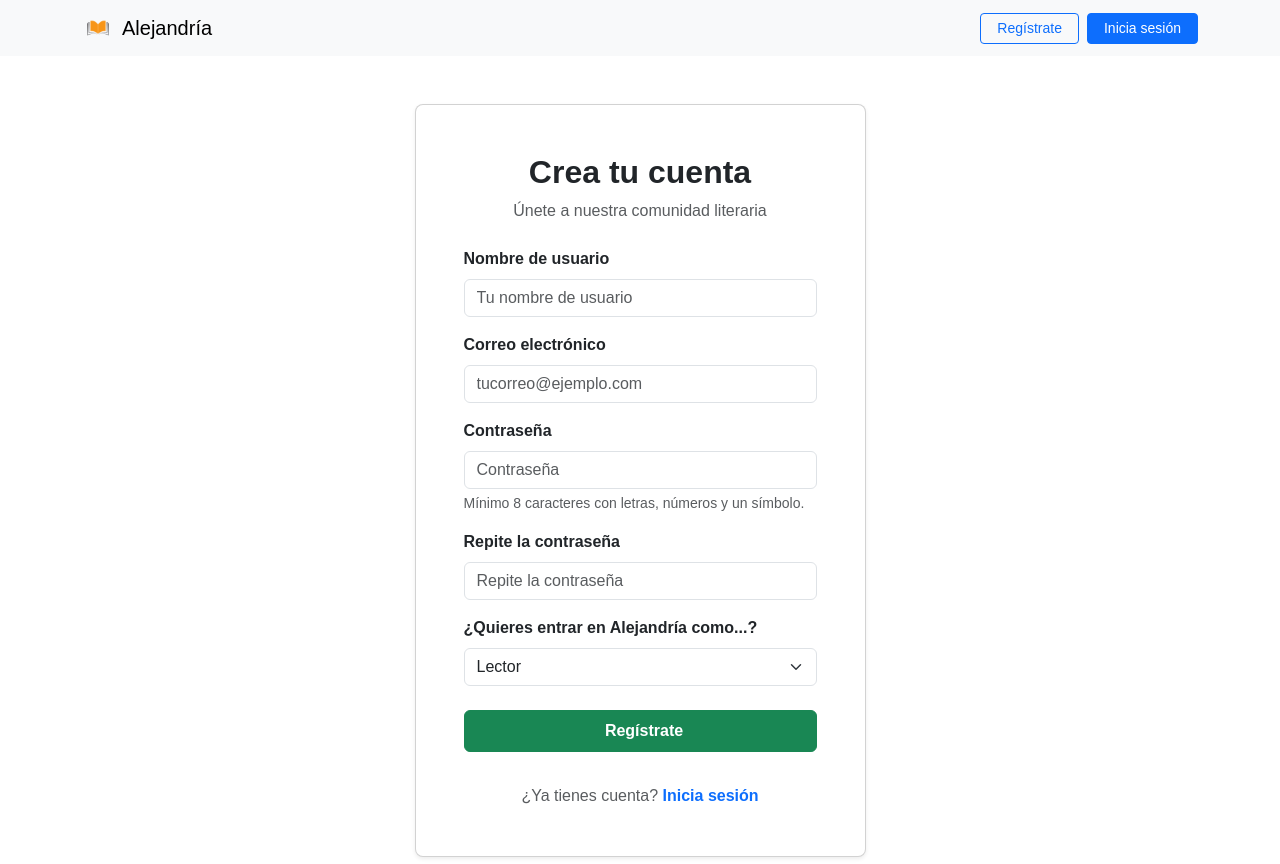
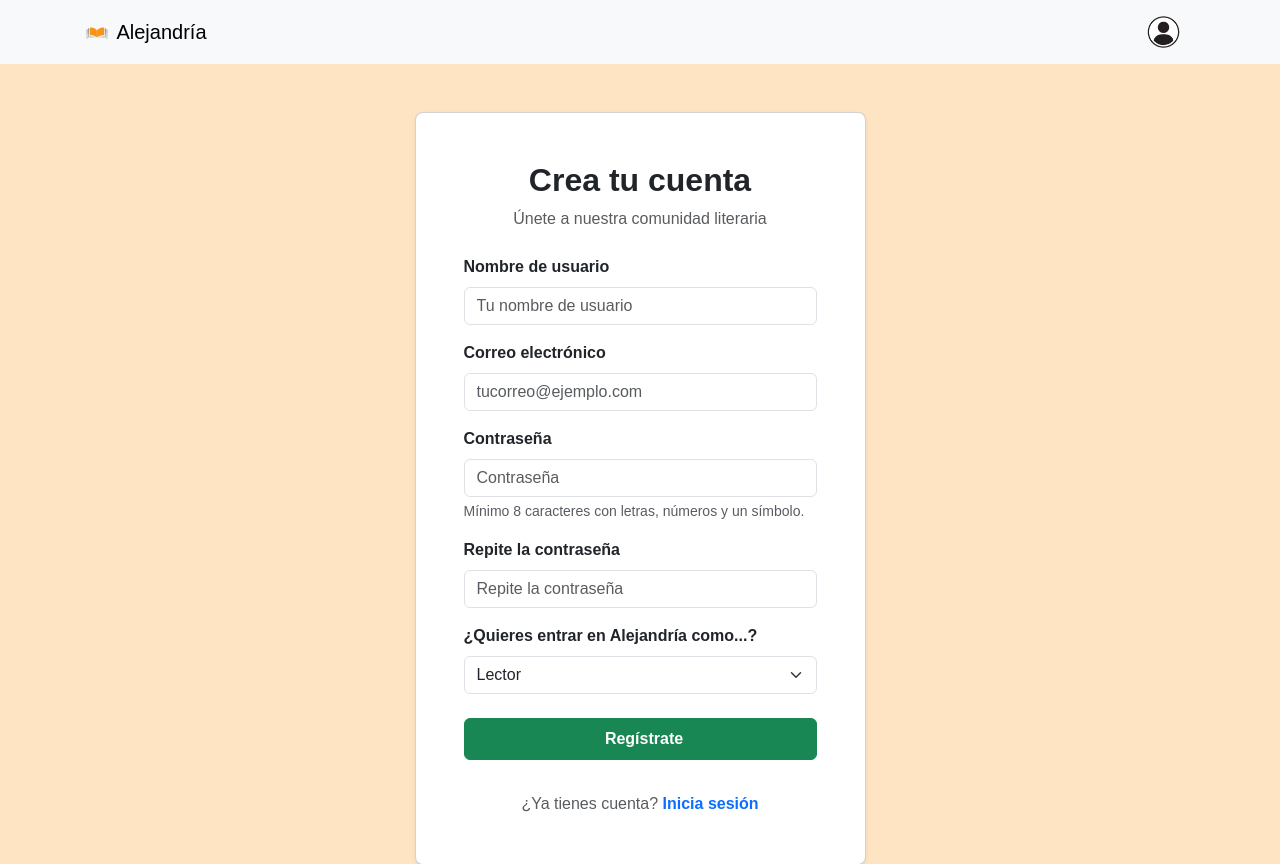
Before and after one commit to EvamAlonso95/tfg_alejandria, a PHP site: page /alejandria/user/register in a window 1280 px wide. Shown: the top 864 px of the page. Run offline with PHP 8.4, Linux system fonts and the light colour scheme.

Commit message:
fix: optimize navbar

```diff
--- a/controllers/userController.php
+++ b/controllers/userController.php
@@ -122,11 +122,6 @@ class UserController extends BaseController
             exit();
         }
 
-        // Iniciar sesión si no está iniciada
-        if (session_status() === PHP_SESSION_NONE) {
-            session_start();
-        }
-
         // Limpiar sesiones anteriores
         unset($_SESSION['admin'], $_SESSION['author'], $_SESSION['reader'], $_SESSION['role'], $_SESSION['error_login']);
 
--- a/index.php
+++ b/index.php
@@ -19,8 +19,12 @@ require_once 'config/db.php';
 // Funciones auxiliares (helpers)
 require_once 'helpers/Utils.php';
 
+
 // Inicia la sesión para poder manejar información persistente entre peticiones
 session_start();
+
+// Cargamos el modelo user porque es un elemento presente en todas las páginas (header)
+require_once 'models/user.php';
 
 /**
  * Función que carga el controlador de errores por defecto
--- a/models/user.php
+++ b/models/user.php
@@ -202,7 +202,7 @@ class User
         $email = $this->email;
         $password = $this->password;
 
-
+        //TODO:CONTRASEÑA TAMBIEN
         // Comprobar si existe el usuario usando parámetros preparados
         $sql = "SELECT * FROM users WHERE email = :email";
         $stmt = $this->db->prepare($sql);
--- a/views/layout/head.php
+++ b/views/layout/head.php
@@ -4,8 +4,8 @@
 <head>
     <meta charset="UTF-8">
     <meta name="viewport" content="width=device-width, initial-scale=1">
+    <link rel="stylesheet" href="<?= base_url ?>assets/css/bootstrap.min.css">
     <link rel="stylesheet" href="<?= base_url ?>assets/css/styles.css">
-    <link rel="stylesheet" href="<?= base_url ?>assets/css/bootstrap.min.css">
     <title><?= $title ?? 'Alejandria' ?></title>
     <!-- <link href="https://cdn.jsdelivr.net/npm/bootstrap@5.3.3/dist/css/bootstrap.min.css" rel="stylesheet"> -->
 </head>
--- a/views/layout/header.php
+++ b/views/layout/header.php
@@ -1,79 +1,75 @@
-<nav class="navbar navbar-expand-lg bg-body-tertiary">
+<?php
+$user = isset($_SESSION['identity']) ? user::createById($_SESSION['identity']->id)  : null;
+$isLogged = false;
+$profileImg =  base_url . '/assets/img/icono-user.webp';
+$urlHome = base_url;
+if (!is_null($user)) {
+    $profileImg = base_url . $user->getProfileImage();
+    $isLogged = true;
+    $urlHome = base_url . 'dashboard';
+}
+
+?>
+<nav class="navbar navbar-expand-md bg-body-tertiary">
     <div class="container">
-        <div class="d-flex align-items-center">
-            <img src="<?= base_url ?>/assets/img/logo_prueba.png"
-                alt="logo de Alejandría"
-                class="me-2"
-                height="32"
-                loading="lazy">
-            <a class="navbar-brand" href="<?= base_url ?>dashboard">Alejandría</a>
-        </div>
+        <!-- Logo -->
+        <a class="navbar-brand" href="<?= $urlHome ?>">
+            <img src="<?= base_url ?>/assets/img/logo_prueba.png" alt="Logo" width="30" height="24" class="d-inline-block align-text-top">
+            Alejandría
+        </a>
 
-        <?php if ($this->showUserMenu): ?>
-            <button class="navbar-toggler ms-auto"
-                type="button"
-                data-bs-toggle="collapse"
-                data-bs-target="#navbarSupportedContent"
-                aria-controls="navbarSupportedContent"
-                aria-expanded="false"
-                aria-label="Toggle navigation">
-                <span class="navbar-toggler-icon"></span>
+        <!-- Toggler solo visible en móvil -->
+        <button class="navbar-toggler d-md-none" type="button" data-bs-toggle="collapse" data-bs-target="#mobileNavbar" aria-controls="mobileNavbar" aria-expanded="false" aria-label="Toggle navigation">
+            <img height="32" class="rounded-circle" src="<?= $profileImg ?>" alt="Foto de perfil">
         </button>
 
-            </button>
-            <div class="collapse navbar-collapse" id="navbarSupportedContent">
-                <ul class="navbar-nav ms-auto mb-2 mb-lg-0">
-
-                    <!-- Versión de escritorio (pantallas grandes) -->
-                    <li class="nav-item dropdown d-none d-lg-block">
-                        <a class="nav-link dropdown-toggle"
-                            href="#"
-                            role="button"
-                            data-bs-toggle="dropdown"
-                            aria-expanded="false">
-                            <img height="32"
-                                class="rounded-circle"
-                                src="<?= isset($_SESSION['identity']->profile_img) && file_exists($_SESSION['identity']->profile_img)
-                                            ? base_url . '/' . $_SESSION['identity']->profile_img
-                                            : base_url . '/assets/img/icono-user.webp' ?>"
-                                alt="Foto de perfil">
-                        </a>
-                        <ul class="dropdown-menu dropdown-menu-end">
-                            <li><a class="dropdown-item" href="<?= base_url ?>user/profile">Mi perfil</a></li>
-                            <li><a class="dropdown-item" href="<?= base_url ?>user/edit">Configuración de perfil</a></li>
-                            <?php if ($_SESSION['role'] == 'author') : ?>
-                                <li><a class="dropdown-item" href="#">Publicaciones</a></li>
-                            <?php endif; ?>
-                            <li><a class="dropdown-item" href="<?= base_url ?>user/logout">Cerrar sesión</a></li>
-                        </ul>
-                    </li>
-
-                    <!-- Versión móvil (pantallas pequeñas) -->
-                    <li class="nav-item d-block d-lg-none">
+        <!-- Menú colapsable SOLO para móviles -->
+        <div class="collapse navbar-collapse d-md-none" id="mobileNavbar">
+            <ul class="navbar-nav ms-auto">
+                <?php if ($isLogged): ?>
+                    <li class="nav-item d-md-none">
                         <a class="nav-link" href="<?= base_url ?>user/profile">Mi perfil</a>
                     </li>
-                    <li class="nav-item d-block d-lg-none">
+                    <li class="nav-item d-md-none">
                         <a class="nav-link" href="<?= base_url ?>user/edit">Configuración</a>
                     </li>
-                    <?php if ($_SESSION['role'] == 'author') : ?>
-                        <li class="nav-item d-block d-lg-none">
+                    <li class="nav-item d-md-none">
                         <a class="nav-link" href="#">Publicaciones</a>
                     </li>
-                    <?php endif; ?>
-                    <li class="nav-item d-block d-lg-none">
+                    <li class="nav-item d-md-none">
                         <a class="nav-link" href="<?= base_url ?>user/logout">Cerrar sesión</a>
                     </li>
-
+                <?php else: ?>
+                    <li class="nav-item d-md-none">
+                        <a class="nav-link" href="<?= base_url ?>user/login">Iniciar sesión</a>
+                    </li>
+                    <li class="nav-item d-md-none">
+                        <a class="nav-link" href="<?= base_url ?>user/register">Registrarse</a>
+                    </li>
+                <?php endif; ?>
             </ul>
         </div>
 
-
-
+        <!-- Menú de escritorio SOLO visible en md y superiores -->
+        <div class="d-none d-md-block ms-auto">
+            <ul class="navbar-nav">
+                <li class="nav-item dropdown">
+                    <a class="nav-link dropdown-toggle" href="#" role="button" data-bs-toggle="dropdown" aria-expanded="false">
+                        <img height="32" class="rounded-circle" src="<?= $profileImg ?>" alt="Foto de perfil">
+                    </a>
+                    <ul class="dropdown-menu dropdown-menu-end">
+                        <?php if ($isLogged): ?>
+                            <li><a class="dropdown-item" href="<?= base_url ?>user/profile">Mi perfil</a></li>
+                            <li><a class="dropdown-item" href="<?= base_url ?>user/edit">Configuración</a></li>
+                            <li><a class="dropdown-item" href="#">Publicaciones</a></li>
+                            <li><a class="dropdown-item" href="<?= base_url ?>user/logout">Cerrar sesión</a></li>
                         <?php else: ?>
-            <div class="d-flex gap-2">
-                <a href="<?= base_url ?>user/register" class="btn btn-sm btn-outline-primary px-3">Regístrate</a>
-                <a href="<?= base_url ?>user/login" class="btn btn-sm btn-primary px-3">Inicia sesión</a>
+                            <li><a class="dropdown-item" href="<?= base_url ?>user/login">Iniciar sesión</a></li>
+                            <li><a class="dropdown-item" href="<?= base_url ?>user/register">Registrarse</a></li>
+                        <?php endif; ?>
+                    </ul>
+                </li>
+            </ul>
         </div>
-        <?php endif; ?>
     </div>
 </nav>
```
Also changed, not shown: views/layout/header_old.php (added, +100 -0 lines). Lines whose indentation alone changed are shown as unchanged.
